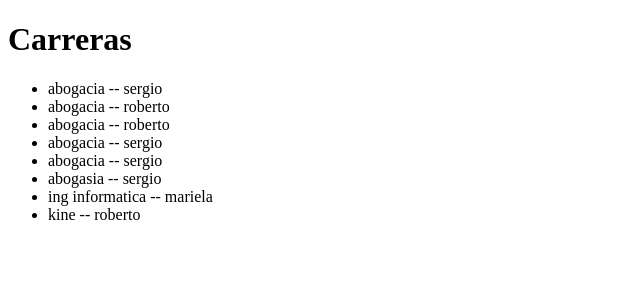
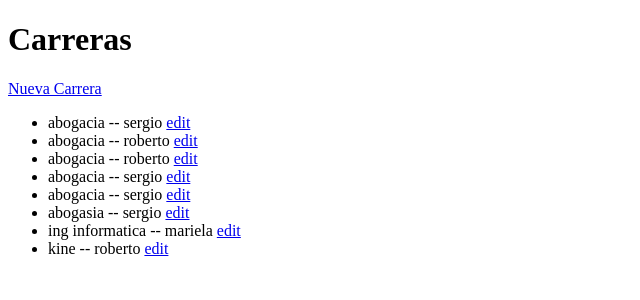
Before and after one commit to acs-um/creditos, a Django app: page / in a window 1280 px wide. Shown: the top 300 px of the page, without its empty margins (0-640 px from the left). Run offline with Django 3.2, Linux system fonts and the light colour scheme; data comes from the database, SQL or seed files in the repository; both versions use the stored data as it was after the commit.

Commit message:
se creo formulario a travez de forms.py de carrera para la alta y se creo editar carrera

```diff
--- a/creditos/app_creditos/templates/app_creditos/index.html
+++ b/creditos/app_creditos/templates/app_creditos/index.html
@@ -7,13 +7,12 @@
 <body>
 
 <h1>Carreras</h1>
-
+<a href="{% url 'app_creditos:carrera_new' %}">Nueva Carrera</a>
 <ul>
 {% for carrera in object_list %}
-    <li>{{ carrera.nombre }} -- {{carrera.secretario }} </li>
+    <li>{{ carrera.nombre }} -- {{carrera.secretario }} <a href=" {% url 'app_creditos:carrera_edit' carrera.pk %}">edit</a> </li>
 {% endfor %}
 </ul>
 
-
 </body>
 </html>
--- a/creditos/app_creditos/urls.py
+++ b/creditos/app_creditos/urls.py
@@ -5,4 +5,6 @@ app_name = 'app_creditos'
 
 urlpatterns = [
     url(r'^$', views.IndexView.as_view(), name='index'),
+    url(r'^carrera/new/$', views.carrera_new, name='carrera_new'),
+    url(r'^carrera/(?P<pk>\d+)/$', views.carrera_edit, name='carrera_edit'),
 ]
--- a/creditos/app_creditos/views.py
+++ b/creditos/app_creditos/views.py
@@ -1,7 +1,45 @@
 from django.views import generic
+from django.shortcuts import redirect
+from .forms import CarreraForm
+from django.utils import timezone
+from django.shortcuts import render
+from django.core.urlresolvers import reverse
+
 from .models import Carrera
 
 
 class IndexView(generic.ListView):
     template_name = 'app_creditos/index.html'
     model = Carrera
+
+
+def carrera_new(request):
+    if request.method == "POST":
+        form = CarreraForm(request.POST)
+        if form.is_valid():
+            carrera = form.save()
+            carrera.save()
+            return redirect(reverse('app_creditos:index'))
+    else:
+        form = CarreraForm()
+    return render(request, 'app_creditos/carrera_new.html', {'form': form})
+
+
+def carrera_edit(request, pk):
+    carr = Carrera.objects.get(pk=pk)
+
+    if request.method == "POST":
+        form = CarreraForm(request.POST, instance=carr)
+        if form.is_valid():
+            carrera = form.save()
+            return redirect(reverse('app_creditos:index'))
+    else:
+        form = CarreraForm(instance=carr)
+    return render(request, 'app_creditos/carrera_new.html', {'form': form})
+
+
+    pass
+
+
+
+# carrera_edit(req, 1, saludo="HOLA")
```
Also changed, not shown: creditos/app_creditos/forms.py (added, +9 -0 lines), creditos/app_creditos/templates/app_creditos/carrera_edit.html (added, +15 -0 lines), creditos/app_creditos/templates/app_creditos/carrera_new.html (added, +15 -0 lines), creditos/db.sqlite3.
